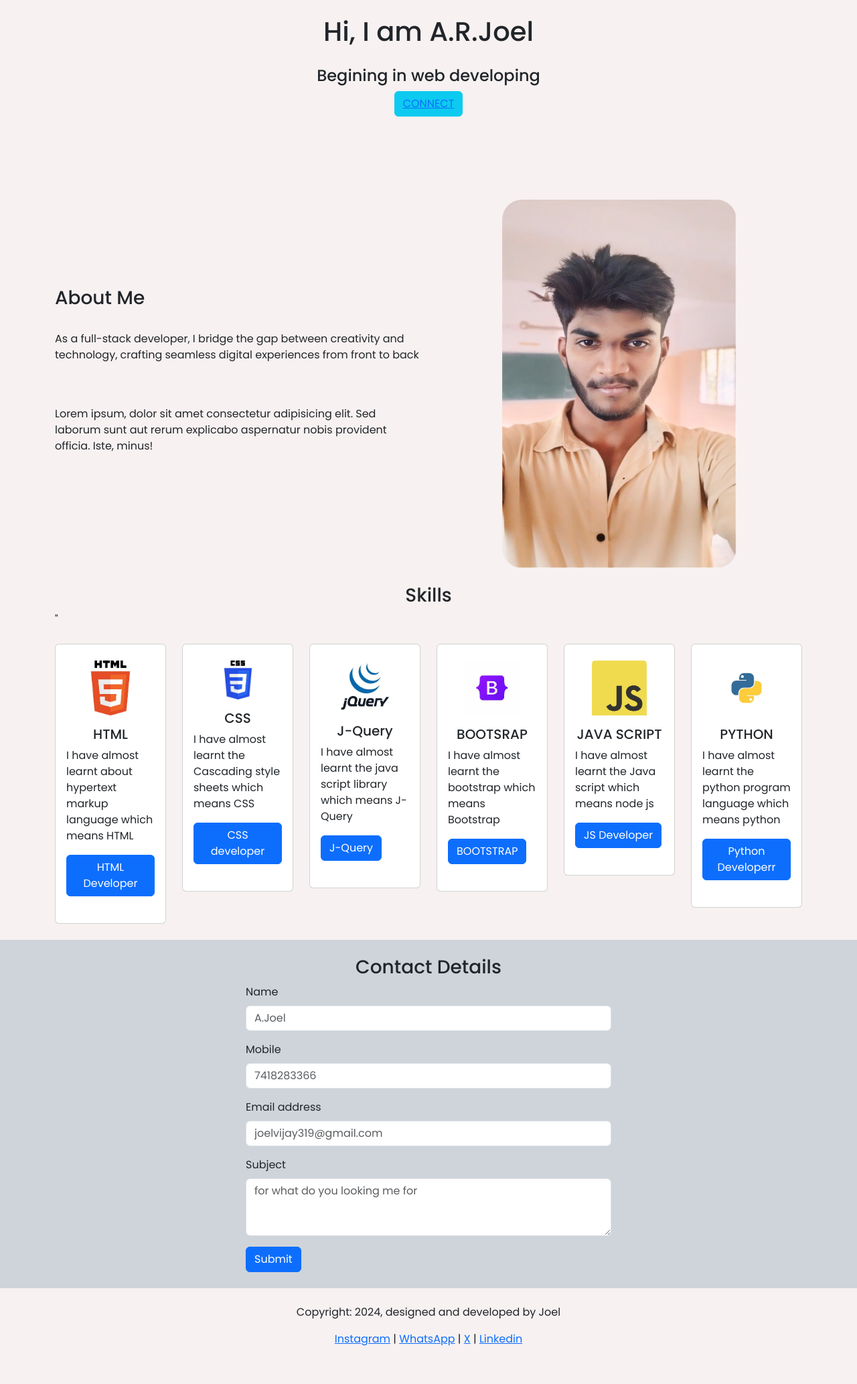
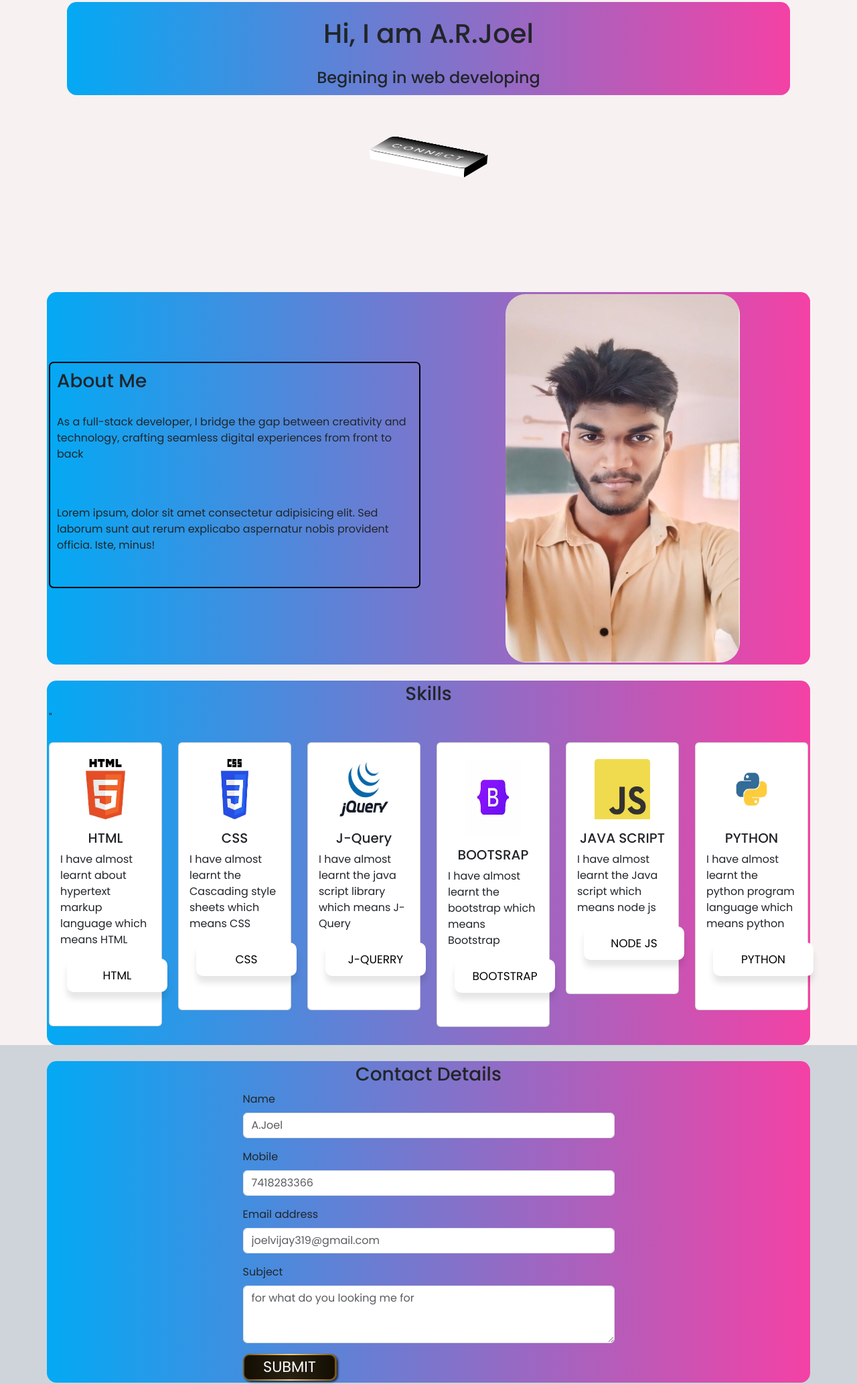
Before and after one commit to joel333333/portfolio, a plain HTML site: page index.html in a window 1280 px wide. Shown: the part 199-2265 px from the top of the page at 67% size. Before the commit the page ends 2234 px from the top, so only its background shows below. Drawn offline with nearby package versions, Linux system fonts and the light colour scheme; a web font is replaced by a local one.

Commit message:
Buttons added

```diff
--- a/index.css
+++ b/index.css
@@ -20,4 +20,217 @@ h1{
 }
 #home {
     padding: 100px;
+    padding-bottom: 100px;
 }
+
+.quote{
+    border: 2px solid black;
+    border-radius: 7px;
+    margin-bottom: 10px;
+    padding: 10px;
+}
+button {
+    font-size: 1.4em;
+    padding: 0.6em 0.8em;
+    border-radius: 0.5em;
+    border: none;
+    background-color: #000;
+    color: #fff;
+    cursor: pointer;
+    box-shadow: 2px 2px 3px #000000b4;
+  }
+
+  .container {
+    position: relative;
+    padding: 3px;
+    background: linear-gradient(90deg, #03a9f4, #f441a5);
+    border-radius: 0.9em;
+    transition: all 0.4s ease;
+  }
+
+  .container::before {
+    content: "";
+    position: absolute;
+    inset: 0;
+    margin: auto;
+    border-radius: 0.9em;
+    z-index: -10;
+    filter: blur(0);
+    transition: filter 0.4s ease;
+  }
+
+  .container:hover::before {
+    background: linear-gradient(90deg, #03a9f4, #f441a5);
+    filter: blur(1.2em);
+  }
+  .container:active::before {
+    filter: blur(0.2em);
+  }
+
+/* From Uiverse.io by mobinkakei */
+.btnn {
+    --color1: black;
+    --color2: white;
+    perspective: 1000px;
+    padding: 1em 1em;
+    background: linear-gradient(var(--color1), var(--color2));
+    border: none;
+    outline: none;
+    font-size: 20px;
+    text-transform: uppercase;
+    letter-spacing: 4px;
+    color: #fff;
+    text-shadow: 0 10px 10px #000;
+    cursor: pointer;
+    transform: rotateX(70deg) rotateZ(30deg);
+    transform-style: preserve-3d;
+    transition: transform 0.5s;
+    margin: 50px;
+  }
+
+  .btnn::before {
+    content: "";
+    width: 100%;
+    height: 15px;
+    background-color: var(--color2);
+    position: absolute;
+    bottom: 0;
+    right: 0;
+    transform: rotateX(90deg);
+    transform-origin: bottom;
+  }
+
+  .btnn::after {
+    content: "";
+    width: 15px;
+    height: 100%;
+    background-color: var(--color1);
+    position: absolute;
+    top: 0;
+    right: 0;
+    transform: rotateY(-90deg);
+    transform-origin: right;
+  }
+
+  .btnn:hover {
+    transform: rotateX(30deg) rotateZ(0);
+  }
+
+  /* From Uiverse.io by mrhyddenn */
+.uiverse {
+    position: relative;
+    background: #ffffff;
+    color: #000;
+    padding: 15px;
+    margin: 10px;
+    border-radius: 10px;
+    width: 150px;
+    height: 50px;
+    font-size: 17px;
+    display: flex;
+    justify-content: center;
+    align-items: center;
+    flex-direction: column;
+    box-shadow: 0 10px 10px rgba(0, 0, 0, 0.1);
+    cursor: pointer;
+    transition: all 0.2s cubic-bezier(0.68, -0.55, 0.265, 1.55);
+  }
+
+  .tooltip {
+    position: absolute;
+    top: 0;
+    font-size: 14px;
+    background: #ffffff;
+    color: #ffffff;
+    padding: 5px 8px;
+    border-radius: 5px;
+    box-shadow: 0 10px 10px rgba(0, 0, 0, 0.1);
+    opacity: 0;
+    pointer-events: none;
+    transition: all 0.3s cubic-bezier(0.68, -0.55, 0.265, 1.55);
+  }
+
+  .tooltip::before {
+    position: absolute;
+    content: "";
+    height: 8px;
+    width: 8px;
+    background: #ffffff;
+    bottom: -3px;
+    left: 50%;
+    transform: translate(-50%) rotate(45deg);
+    transition: all 0.3s cubic-bezier(0.68, -0.55, 0.265, 1.55);
+  }
+
+  .uiverse:hover .tooltip {
+    top: -45px;
+    opacity: 1;
+    visibility: visible;
+    pointer-events: auto;
+  }
+
+  svg:hover span,
+  svg:hover .tooltip {
+    text-shadow: 0px -1px 0px rgba(0, 0, 0, 0.1);
+  }
+
+  .uiverse:hover,
+  .uiverse:hover .tooltip,
+  .uiverse:hover .tooltip::before {
+    background: linear-gradient(320deg, rgb(3, 77, 146), rgb(0, 60, 255));
+    color: #ffffff;
+  }
+
+  #j {
+    height: 90px;
+  }
+  #jj {
+    height: 115px;
+  }
+  /* From Uiverse.io by vinodjangid07 */
+.Btnnn {
+    width: 140px;
+    height: 40px;
+    border: none;
+    border-radius: 10px;
+    background: linear-gradient(to right,#77530a,#ffd277,#77530a,#77530a,#ffd277,#77530a);
+    background-size: 250%;
+    background-position: left;
+    color: #940707;
+    position: relative;
+    display: flex;
+    align-items: center;
+    justify-content: center;
+    cursor: pointer;
+    transition-duration: 1s;
+    overflow: hidden;
+  }
+
+  .Btnnn::before {
+    position: absolute;
+    content: "SUBMIT";
+    color: white;
+    display: flex;
+    align-items: center;
+    justify-content: center;
+    width: 97%;
+    height: 90%;
+    border-radius: 8px;
+    transition-duration: 1s;
+    background-color: rgba(0, 0, 0, 0.842);
+    background-size: 200%;
+  }
+
+  .Btnnn:hover {
+    background-position: right;
+    transition-duration: 1s;
+  }
+
+  .Btnnn:hover::before {
+    background-position: right;
+    transition-duration: 1s;
+  }
+
+  .Btnnn:active {
+    transform: scale(0.95);
+  }
--- a/index.html
+++ b/index.html
@@ -44,19 +44,23 @@
                     <div class="w- m-auto">
                         <h1>Hi, I am A.R.Joel</h1>
                         <h4>Begining in web developing</h4>
-                        <button class="btn btn-info"><a href="https://papaya-squirrel-abcf88.netlify.app/" target="_blank">CONNECT</a></button>
+
                     </div>
                 </div>
             </div>
+
         </div>
+        <button class="btnn">Connect</button>
     </section>
     <section id="about" class="py-4">
         <div class="container">
             <div class="row align-items-center">
                 <div class="col-md-6">
+                    <div class="quote">
                     <h3>About Me</h3>
                     <p class="py-4"> As a full-stack developer, I bridge the gap between creativity and technology, crafting seamless digital experiences from front to back</p>
                     <p class="py-4">Lorem ipsum, dolor sit amet consectetur adipisicing elit. Sed laborum sunt aut rerum explicabo aspernatur nobis provident officia. Iste, minus!</p>
+                    </div>
                 </div>
                 <div class="col-md-6 text-center">
                     <img id="jo" class="image" src="jo.jpg">
@@ -74,61 +78,92 @@
        <div class="row py-4">
         <div class="col-md-2">
             <div class="card py-4">
-                <img src="html.jpg" class="card-img-top w-50 m-auto" alt="...">
+                <img id="j" src="html.jpg" class="card-img-top w-50  m-auto" alt="...">
                 <div class="card-body">
                   <h5 class="card-title text-center">HTML</h5>
                   <p class="card-text">I have almost learnt about hypertext markup language which means HTML</p>
-                  <a href="#" class="btn btn-primary">HTML Developer</a>
+
+                  <div class="uiverse">
+                      <span class="tooltip">Skeleton of web page</span>
+                      <span>
+                          HTML
+                      </span>
+                  </div>
                 </div>
               </div>
         </div>
         <div class="col-md-2">
             <div class="card py-4">
-                <img src="css.jpg" class="card-img-top w-25 m-auto" alt="...">
+                <img id="j" src="css.jpg" class="card-img-top w-25 m-auto" alt="...">
                 <div class="card-body">
                   <h5 class="card-title text-center">CSS</h5>
                   <p class="card-text">I have almost learnt the Cascading style sheets  which means CSS</p>
-                  <a href="#" class="btn btn-primary">CSS developer</a>
+                  <div class="uiverse">
+                    <span class="tooltip">Adding styles for web pages</span>
+                    <span>
+                        CSS
+                    </span>
+                </div>
                 </div>
               </div>
         </div>
         <div class="col-md-2">
             <div class="card py-4">
-                <img src="jquerry.jpg" class="card-img-top w-50 m-auto" alt="...">
+                <img id="j" src="jquerry.jpg" class="card-img-top w-50 m-auto" alt="...">
                 <div class="card-body">
                   <h5 class="card-title text-center">J-Query</h5>
                   <p class="card-text">I have almost learnt the java script library which means J-Query</p>
-                  <a href="#" class="btn btn-primary">J-Query </a>
+                  <div class="uiverse">
+                    <span class="tooltip">Hypertext Markup Lamguage</span>
+                    <span>
+                        J-QUERRY
+                    </span>
+                </div>
                 </div>
               </div>
         </div>
         <div class="col-md-2">
             <div class="card py-4">
-                <img src="bootstrap.jpg" class="card-img-top w-50 m-auto" alt="...">
+                <img id="jj" src="bootstrap.jpg" class="card-img-top w-50 m-auto" alt="...">
                 <div class="card-body">
                   <h5 class="card-title text-center">BOOTSRAP</h5>
                   <p class="card-text">I have almost learnt the bootstrap which means Bootstrap</p>
-                  <a href="#" class="btn btn-primary">BOOTSTRAP</a>
+                  <div class="uiverse">
+                    <span class="tooltip">Cascading style sheets library</span>
+                    <span>
+                        BOOTSTRAP
+                    </span>
+                </div>
                 </div>
               </div>
         </div>
         <div class="col-md-2">
             <div class="card py-4">
-                <img src="js.jpg" class="card-img-top w-50 m-auto" alt="...">
+                <img id="j" src="js.jpg" class="card-img-top w-50 m-auto" alt="...">
                 <div class="card-body">
                   <h5 class="card-title text-center">JAVA SCRIPT</h5>
                   <p class="card-text">I have almost learnt the Java script which means node js</p>
-                  <a href="#" class="btn btn-primary">JS Developer</a>
+                  <div class="uiverse">
+                    <span class="tooltip">Prgramming language for dynamic web pages</span>
+                    <span>
+                        NODE JS
+                    </span>
+                </div>
                 </div>
               </div>
         </div>
         <div class="col-md-2">
             <div class="card py-4">
-                <img src="python.jpg" class="card-img-top w-50 m-auto" alt="...">
+                <img id="j" src="python.jpg" class="card-img-top w-50 m-auto" alt="...">
                 <div class="card-body">
                   <h5 class="card-title text-center">PYTHON</h5>
                   <p class="card-text">I have almost learnt the python program language which means python</p>
-                  <a href="#" class="btn btn-primary">Python Developerr</a>
+                  <div class="uiverse">
+                    <span class="tooltip">Most popular Progamming Language </span>
+                    <span>
+                        PYTHON
+                    </span>
+                </div>
                 </div>
               </div>
         </div>
@@ -162,13 +197,15 @@
                             <label for="exampleFormControlTextarea1" class="form-label">Subject</label>
                             <textarea class="form-control" id="exampleFormControlTextarea1" rows="3" placeholder="for what do you looking me for"></textarea>
                           </div>
-                        <button id="sumbut" type="submit" class="btn btn-primary text-center">Submit</button>
+
+                          <button class="Btnnn">
+                          </button>
                       </form>
                 </div>
             </div>
     </section>
     <footer>
-        <div class="container">
+        <div class="containerr">
             <div class="row">
                 <div class="col-md-12 text-center py-4">
                     <p>Copyright: 2024, designed and developed by Joel</p>
```
